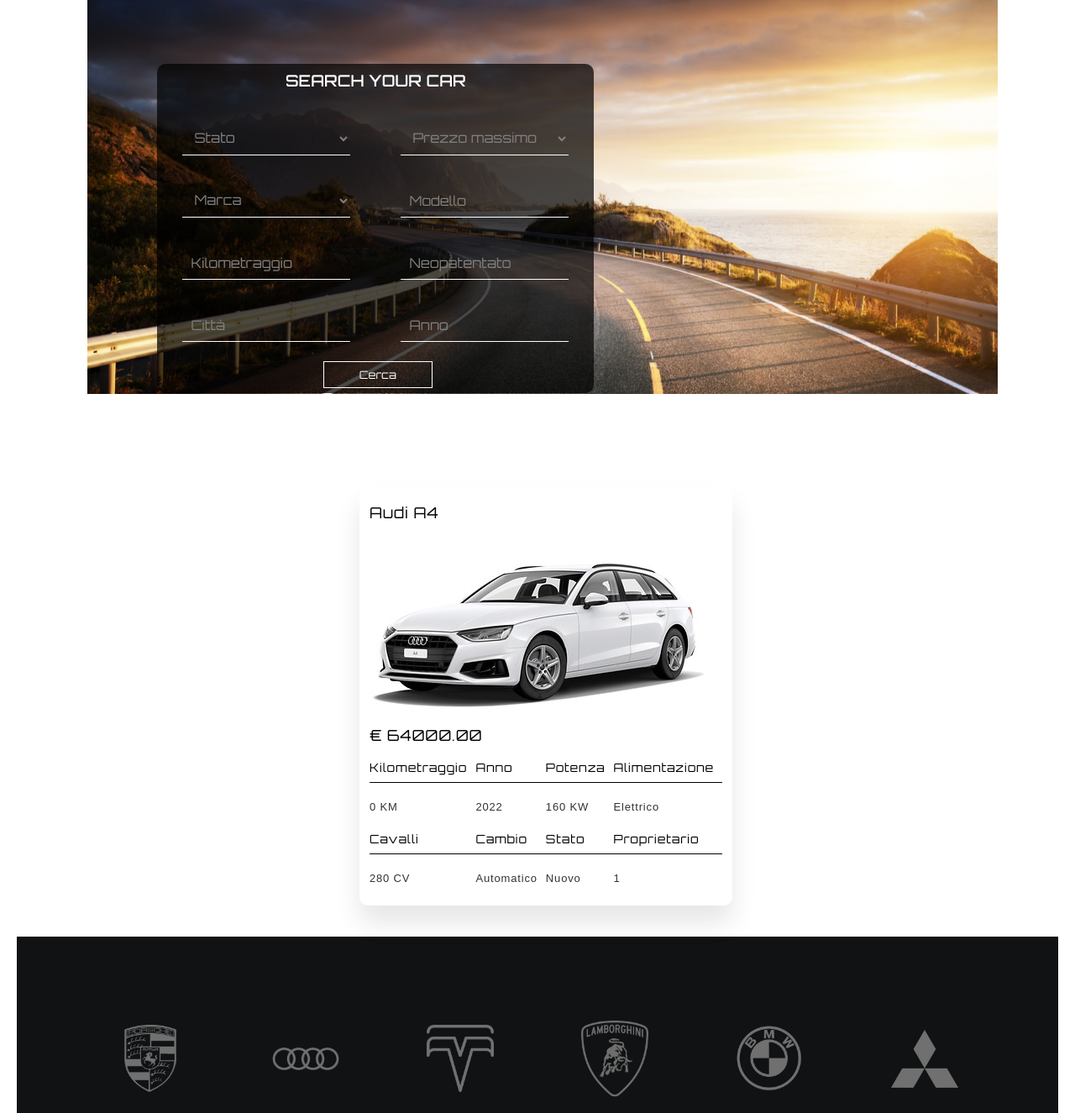
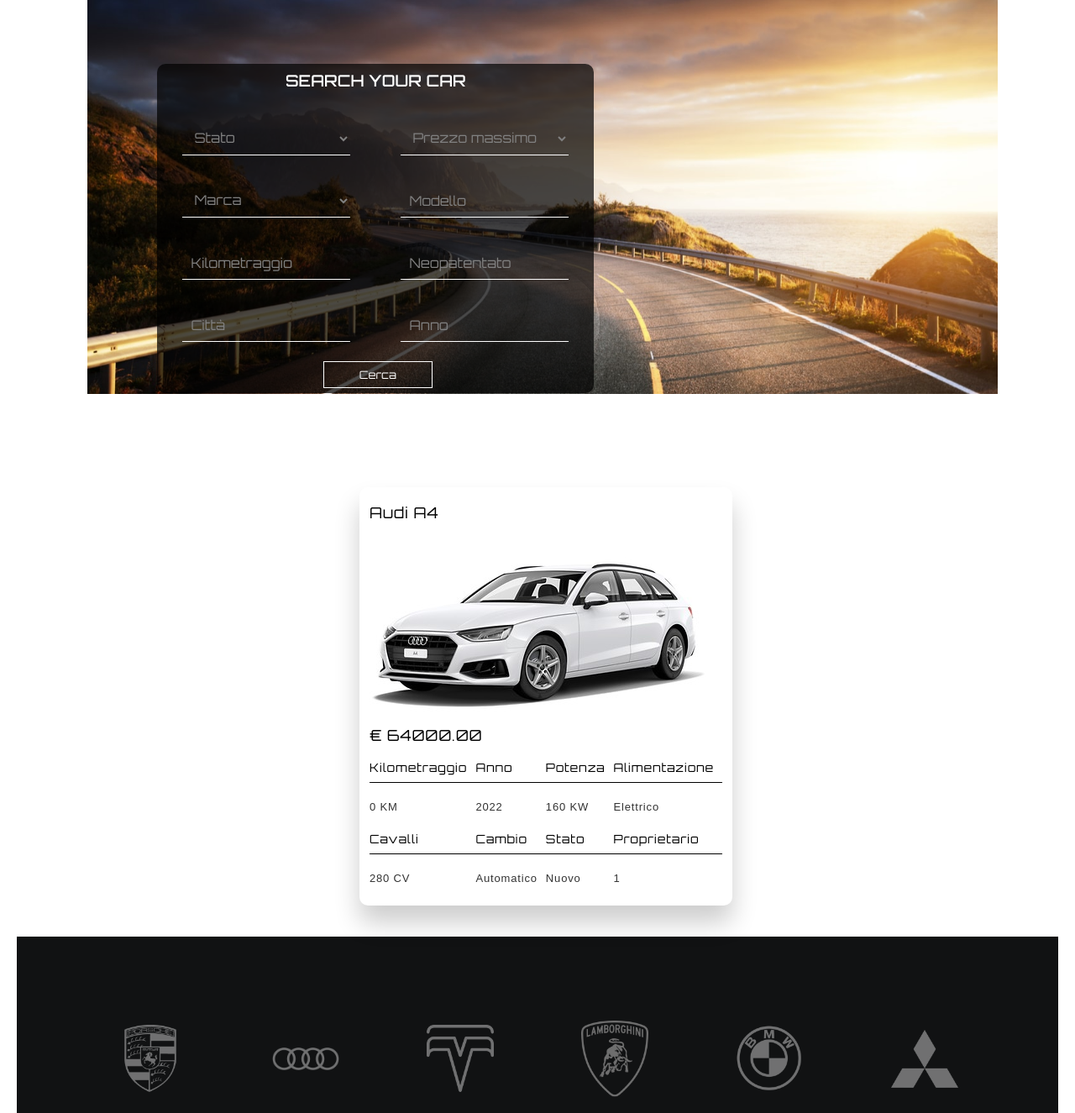
Before and after one commit to Verlanti2002/VSB-Motors, a Django app: page /shop/ in a window 1280 px wide. Shown: the part 111-1436 px from the top of the page at 84% size. Run offline with Django 4.2, Linux system fonts and the light colour scheme; data comes from the database, SQL or seed files in the repository; parts of the project's set-up code (start-up, migrations or seed data) failed here and were passed over; some libraries are stand-ins or nearby versions.

Commit message:
modify shop

```diff
--- a/vsb_app/static/vsb_app/css/my_transaction_client.css
+++ b/vsb_app/static/vsb_app/css/my_transaction_client.css
@@ -18,7 +18,7 @@
   -o-transition: all 0.3s 0s ease-in;
   transition: all 0.3s 0s ease-in;
   padding: 1% 1% 1% 1%;
-  box-shadow: 0 20px 30px rgba(0,0,0,.1);
+  box-shadow: 0 20px 30px rgba(0,0,0,.2);
   margin-bottom: 3%;
 
 }
--- a/vsb_app/static/vsb_app/css/my_transaction_vendor.css
+++ b/vsb_app/static/vsb_app/css/my_transaction_vendor.css
@@ -20,7 +20,7 @@
   -o-transition: all 0.3s 0s ease-in;
   transition: all 0.3s 0s ease-in;
   padding: 1% 1% 1% 1%;
-  box-shadow: 0 20px 30px rgba(0,0,0,.1);
+  box-shadow: 0 20px 30px rgba(0,0,0,.2);
   margin-bottom: 3%;
 
 }
--- a/vsb_app/static/vsb_app/css/shop.css
+++ b/vsb_app/static/vsb_app/css/shop.css
@@ -74,8 +74,7 @@ h5{
   -o-transition: all 0.3s 0s ease-in;
   transition: all 0.3s 0s ease-in;
   padding: 1% 1% 1% 1%;
-  box-shadow: 0 20px 30px rgba(0,0,0,.1);
-
+  box-shadow: 0 20px 30px rgba(0,0,0,0.2);
 }
 
 .desc{
--- a/vsb_app/static/vsb_app/css/style.css
+++ b/vsb_app/static/vsb_app/css/style.css
@@ -193,8 +193,6 @@
   margin: 0;
   padding: 0;
   outline: 0;
-  font-size: 100%;
-  font: inherit;
   vertical-align: baseline;
 }
 
```
